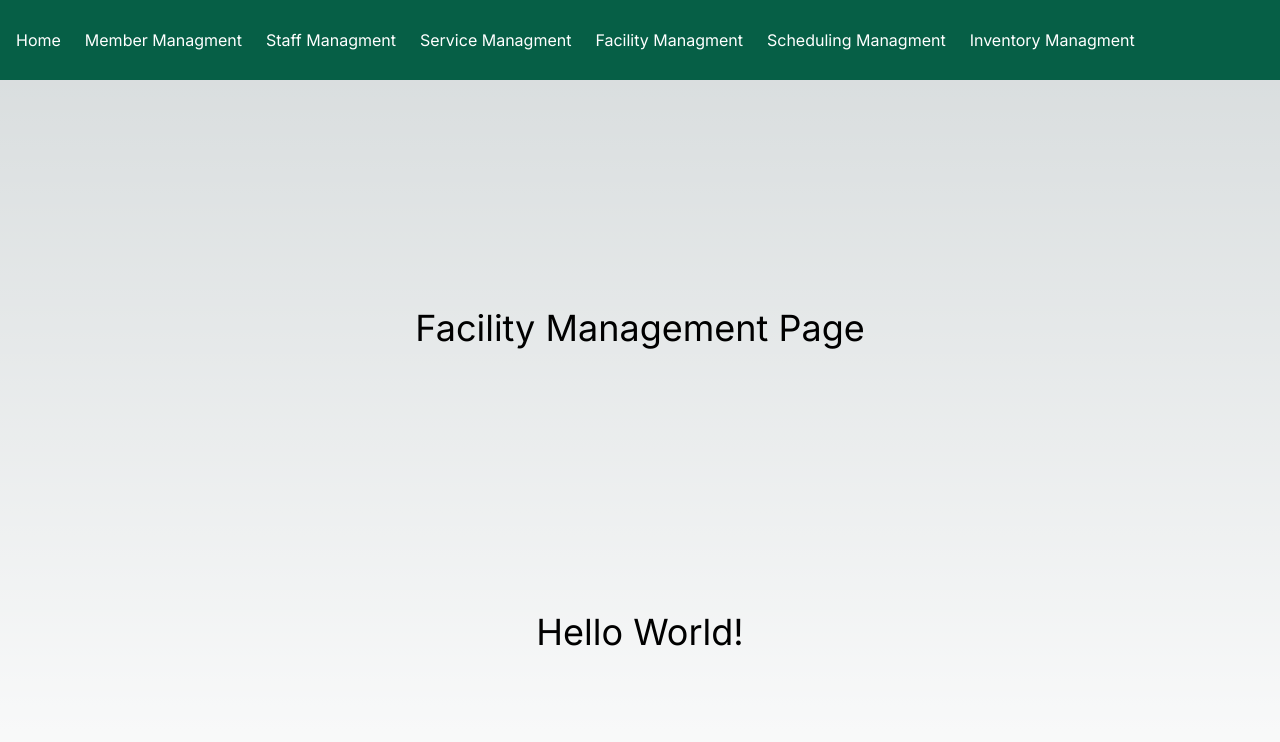
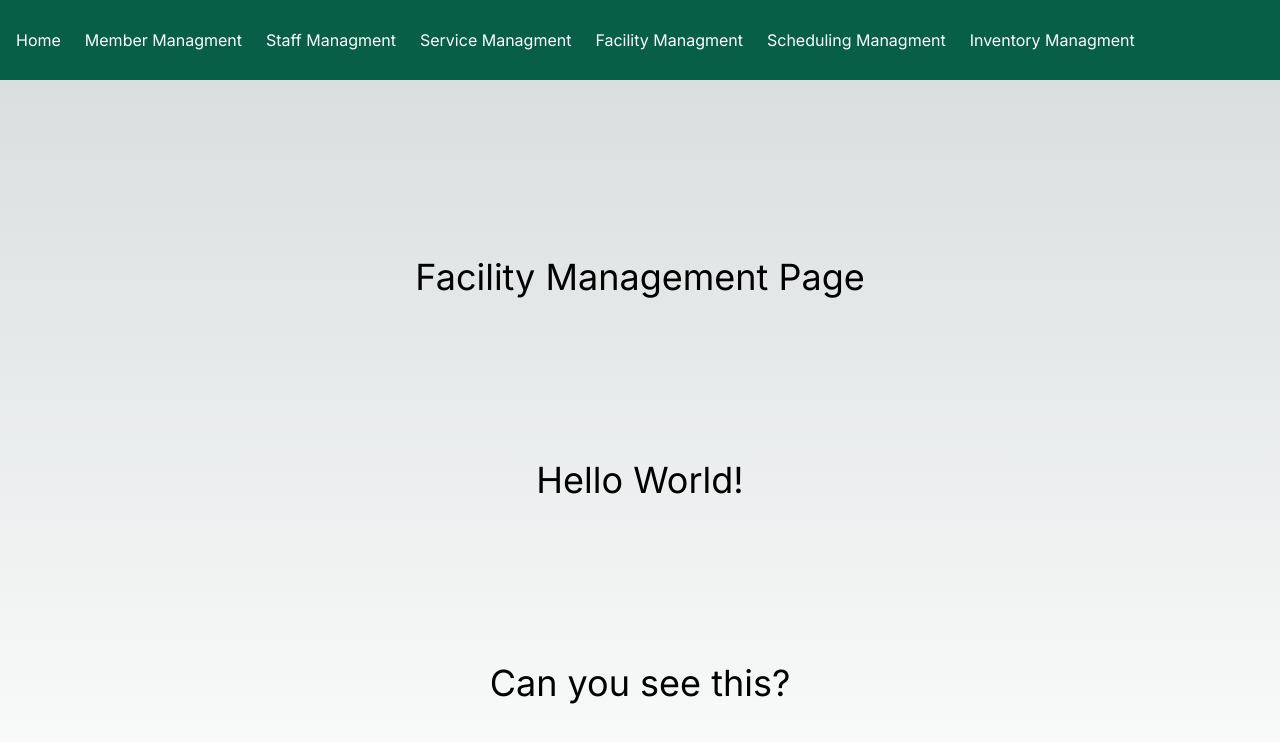
Before and after one commit to VinKnee13/vinknee13, a Next.js app: page /facility in a window 1280 px wide. Shown: the top 742 px of the page. Built offline with nearby package versions, Linux system fonts and the light colour scheme.

Commit message:
Update page.tsx

```diff
--- a/src/app/facility/page.tsx
+++ b/src/app/facility/page.tsx
@@ -6,7 +6,7 @@ export default function facilityManagment() {
         <main className="flex min-h-screen flex-col items-center justify-around p-24">
             <h1 className="text-4xl">Facility Management Page</h1>
             <h2 className="text-4xl">Hello World!</h2>
-
+            <h3 className="text-4xl">Can you see this?</h3>
         </main>
     );
 }
```
